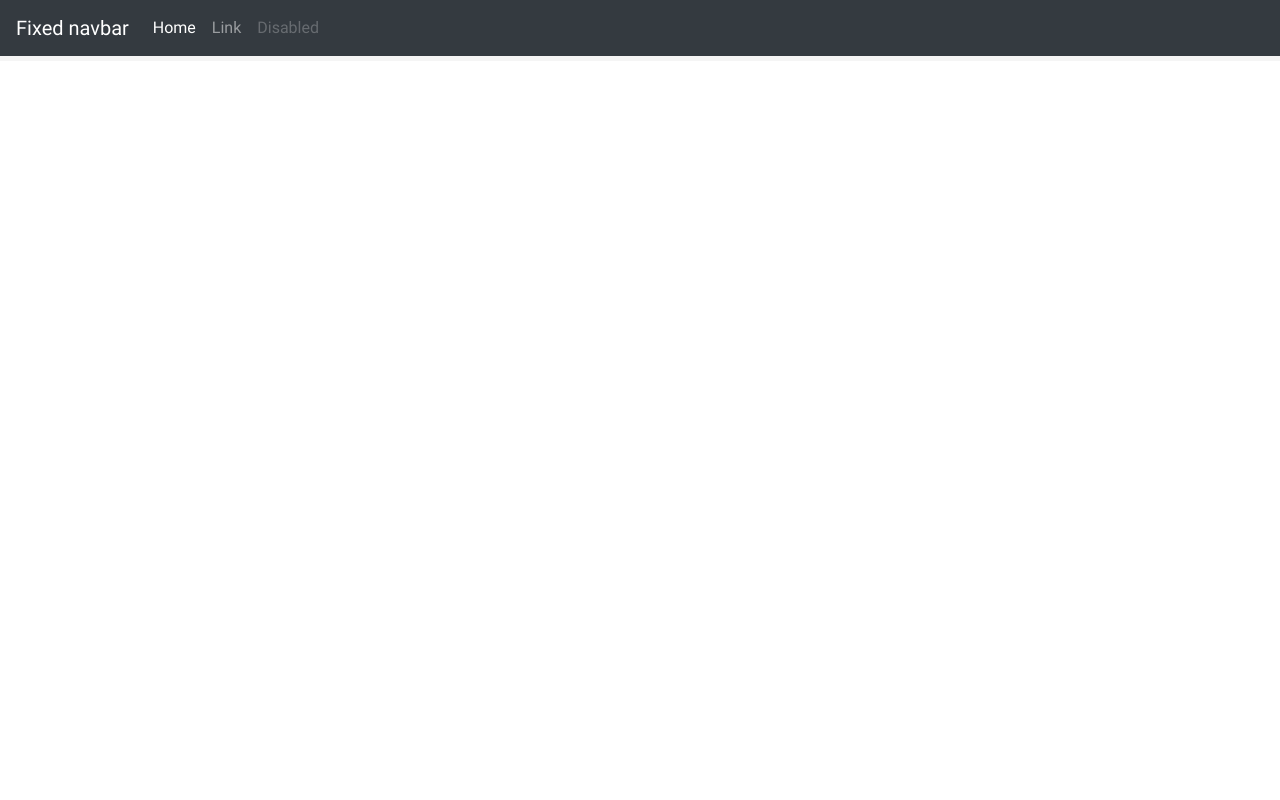
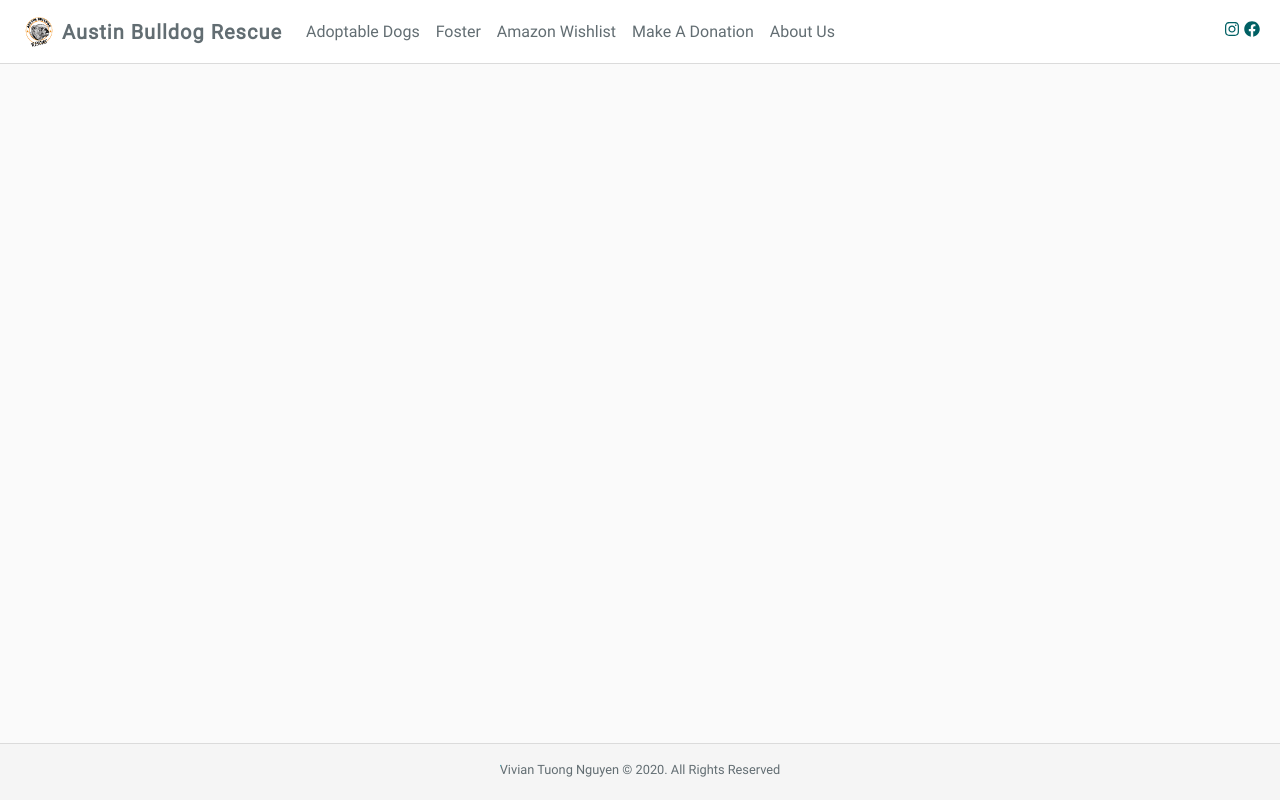
Before and after one commit to viviann224/abrcuddlypups, a React (Create React App) app in the folder client/: page /books/1 in a window 1280 px wide. Built offline with nearby package versions, Linux system fonts and the light colour scheme.

Commit message:
updated navbar and footer styling. added navbar links

```diff
--- a/client/public/index.html
+++ b/client/public/index.html
@@ -3,48 +3,26 @@
   <head>
     <meta charset="utf-8" />
     <link rel="icon" href="%PUBLIC_URL%/favicon.ico" />
+
     <meta name="viewport" content="width=device-width, initial-scale=1" />
-    <meta name="theme-color" content="#000000" />
+    <meta name="theme-color" content="#ffffff" />
     <meta
       name="description"
-      content="Web site created using create-react-app"
+      content="Austin Bulldog Rescue Quick Links"
     />
     <link rel="apple-touch-icon" href="%PUBLIC_URL%/logo192.png" />
 
     <link rel="stylesheet" href="https://stackpath.bootstrapcdn.com/bootstrap/4.5.2/css/bootstrap.min.css" integrity="sha384-JcKb8q3iqJ61gNV9KGb8thSsNjpSL0n8PARn9HuZOnIxN0hoP+VmmDGMN5t9UJ0Z" crossorigin="anonymous">
     <script src="https://code.jquery.com/jquery-3.5.1.slim.min.js" integrity="sha384-DfXdz2htPH0lsSSs5nCTpuj/zy4C+OGpamoFVy38MVBnE+IbbVYUew+OrCXaRkfj" crossorigin="anonymous"></script>
-    <!-- <link href="/your-path-to-fontawesome/css/fontawesome.css" rel="stylesheet">
-    <link href="/your-path-to-fontawesome/css/brands.css" rel="stylesheet">
-    <link href="/your-path-to-fontawesome/css/solid.css" rel="stylesheet"> -->
-    <!--
-      manifest.json provides metadata used when your web app is installed on a
-      user's mobile device or desktop. See https://developers.google.com/web/fundamentals/web-app-manifest/
-    -->
+
     <link rel="manifest" href="%PUBLIC_URL%/manifest.json" />
-    <!--
-      Notice the use of %PUBLIC_URL% in the tags above.
-      It will be replaced with the URL of the `public` folder during the build.
-      Only files inside the `public` folder can be referenced from the HTML.
 
-      Unlike "/favicon.ico" or "favicon.ico", "%PUBLIC_URL%/favicon.ico" will
-      work correctly both with client-side routing and a non-root public URL.
-      Learn how to configure a non-root public URL by running `npm run build`.
-    -->
-    <title>React App</title>
+    <title>Austin Bulldog Rescue Links</title>
   </head>
   <body>
     <noscript>You need to enable JavaScript to run this app.</noscript>
     <div id="root"></div>
-    <!--
-      This HTML file is a template.
-      If you open it directly in the browser, you will see an empty page.
 
-      You can add webfonts, meta tags, or analytics to this file.
-      The build step will place the bundled scripts into the <body> tag.
-
-      To begin the development, run `npm start` or `yarn start`.
-      To create a production bundle, use `npm run build` or `yarn build`.
-    -->
 
 <script src="https://cdn.jsdelivr.net/npm/popper.js@1.16.1/dist/umd/popper.min.js" integrity="sha384-9/reFTGAW83EW2RDu2S0VKaIzap3H66lZH81PoYlFhbGU+6BZp6G7niu735Sk7lN" crossorigin="anonymous"></script>
 <script src="https://stackpath.bootstrapcdn.com/bootstrap/4.5.2/js/bootstrap.min.js" integrity="sha384-B4gt1jrGC7Jh4AgTPSdUtOBvfO8shuf57BaghqFfPlYxofvL8/KUEfYiJOMMV+rV" crossorigin="anonymous"></script>
--- a/client/src/App.js
+++ b/client/src/App.js
@@ -11,7 +11,7 @@ function App() {
         <Navbar />
         <Switch>
 
-          <Route exact path={["/donate"]}>
+          <Route exact path={["/donate", "/"]}>
             <Donate />
           </Route>
     {/*
--- a/client/src/components/Card/Card.css
+++ b/client/src/components/Card/Card.css
@@ -6,6 +6,14 @@
 @font-face {
 		font-family: "Roboto Slab";
 		src: url("./RobotoSlab-VariableFont_wght.ttf");
+}
+
+.navbar-light{
+  border-bottom: 1px solid #dbdbdb;
+}
+
+body{
+  background-color: #fafafa;
 }
 
 #card-container{
--- a/client/src/components/Footer/Footer.css
+++ b/client/src/components/Footer/Footer.css
@@ -1,5 +1,7 @@
 .footer {
   background-color: #f5f5f5;
+    border-top: 1px solid #dbdbdb;
+    font-size: .8rem;
 }
 
 .footer > .container {
--- a/client/src/components/Footer/index.js
+++ b/client/src/components/Footer/index.js
@@ -1,15 +1,15 @@
 import React from "react";
 
 import "./Footer.css";
-import { FaPaw, FaAmazon } from 'react-icons/fa';
+import { FaPaw, FaAmazon, FaCopyright } from 'react-icons/fa';
 
 
 function Footer() {
   return (
 
-<footer class="footer mt-auto py-3">
-  <div class="container">
-    <span class="text-muted">Place sticky footer content here.</span>
+<footer className="footer fixed-bottom mt-auto py-3">
+  <div className="container text-center">
+    <span className="text-muted "><a href="https://www.linkedin.com/in/viviantuongnguyen"> Vivian Tuong Nguyen &copy; 2020. All Rights Reserved</a></span>
   </div>
 </footer>
 );
--- a/client/src/components/Navbar/Navbar.css
+++ b/client/src/components/Navbar/Navbar.css
@@ -17,7 +17,9 @@ code {
   font-size: 80%;
 }
 
-
+strong{
+	letter-spacing: 1px;
+}
 
 h3 {
     font-family: "Roboto Slab", serif ;
@@ -27,6 +29,9 @@ h3 {
     color: #006064;
     margin: .25em 0 .56em;
      letter-spacing: 1px;
+}
+.logo{
+	margin:0 .5rem;
 }
 
 body{
@@ -40,3 +45,24 @@ h4{
 	font-weight:800;
 
 }
+a:link{
+
+}
+
+a {
+  position: relative;
+  display: inline-block;
+
+  color: #626d72;
+  overflow: hidden;
+	background: linear-gradient(to right, #006064, #17a2b8 50%, #626d72  50%);
+	background-clip: text;
+  -webkit-background-clip: text;
+  -webkit-text-fill-color: transparent;
+  background-size: 200% 100%;
+  background-position: 100%;
+	transition: background-position 375ms ease;
+}
+a:hover {
+  background-position: 0 100%;
+}
--- a/client/src/components/Navbar/index.js
+++ b/client/src/components/Navbar/index.js
@@ -1,28 +1,46 @@
 import React from "react";
 import logo from "./abr-logo.png";
 import "./Navbar.css";
-import { FaPaw, FaAmazon } from 'react-icons/fa';
+import { FaPaw, FaAmazon, FaInstagram, FaFacebook } from 'react-icons/fa';
 
 function Navbar() {
   return (
 
-    <nav class="navbar navbar-expand-md navbar-dark fixed-top bg-dark mb-3">
-      <a class="navbar-brand" href="#">Fixed navbar</a>
-      <button class="navbar-toggler" type="button" data-toggle="collapse" data-target="#navbarCollapse" aria-controls="navbarCollapse" aria-expanded="false" aria-label="Toggle navigation">
-        <span class="navbar-toggler-icon"></span>
+    <nav className="navbar navbar-expand-md navbar-light fixed-top bg-white mb-3">
+      <a class="navbar-brand" href="https://austinbulldogrescue.com/">
+    <img src={logo} width="30" height="30" class="d-inline-block align-top logo" alt=""/>
+    <strong>Austin Bulldog Rescue</strong>
+  </a>
+      <button className="navbar-toggler" type="button" data-toggle="collapse" data-target="#navbarCollapse" aria-controls="navbarCollapse" aria-expanded="false" aria-label="Toggle navigation">
+        <span className="navbar-toggler-icon"></span>
       </button>
-      <div class="collapse navbar-collapse" id="navbarCollapse">
-        <ul class="navbar-nav mr-auto">
-          <li class="nav-item active">
-            <a class="nav-link" href="#">Home <span class="sr-only">(current)</span></a>
+      <div className="collapse navbar-collapse text-center" id="navbarCollapse">
+        <ul className="navbar-nav mr-auto">
+          <li className="nav-item ">
+            <a className="nav-link" href="https://austinbulldogrescue.com/available-dogs/">Adoptable Dogs <span className="sr-only">(current)</span></a>
           </li>
-          <li class="nav-item">
-            <a class="nav-link" href="#">Link</a>
+          <li className="nav-item ">
+            <a className="nav-link" href="https://austinbulldogrescue.com/foster/">Foster<span className="sr-only">(current)</span></a>
           </li>
-          <li class="nav-item">
-            <a class="nav-link disabled" href="#" tabindex="-1" aria-disabled="true">Disabled</a>
+          <li className="nav-item ">
+            <a className="nav-link" href="          https://smile.amazon.com/hz/charitylist/ls/2ZAIV63R4VLG0/ref=smi_ext_lnk_lcl_cl
+">Amazon Wishlist <span className="sr-only">(current)</span></a>
+          </li>
+
+          <li className="nav-item">
+            <a className="nav-link" href="https://austinbulldogrescue.com/donate/">Make A Donation</a>
+          </li>
+          <li className="nav-item">
+            <a className="nav-link" href="https://austinbulldogrescue.com/about-austin-bulldog-rescue-abr/" tabIndex="-1">About Us</a>
           </li>
         </ul>
+
+        <span class="navbar-text mr-1">
+      <a href="https://www.instagram.com/austin_bulldog_rescue/"><FaInstagram style={{ fill: '#006064' }}/></a>
+    </span>
+    <span class="navbar-text mr-1">
+  <a href="https://www.facebook.com/AustinBulldogRescue/"><FaFacebook style={{ fill: '#006064' }}/></a>
+</span>
 
       </div>
     </nav>
```
Also changed, not shown: 2 other files (tests, documents, lock files or other folders).
